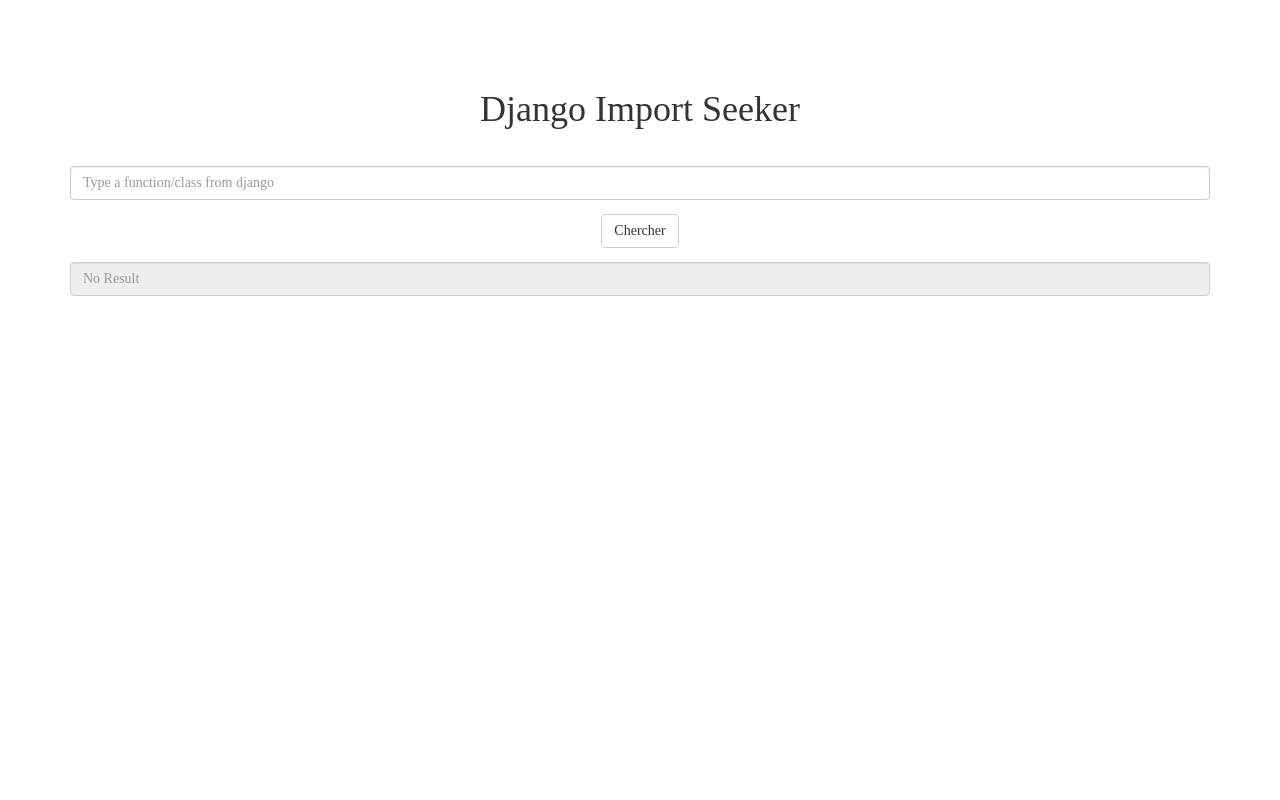
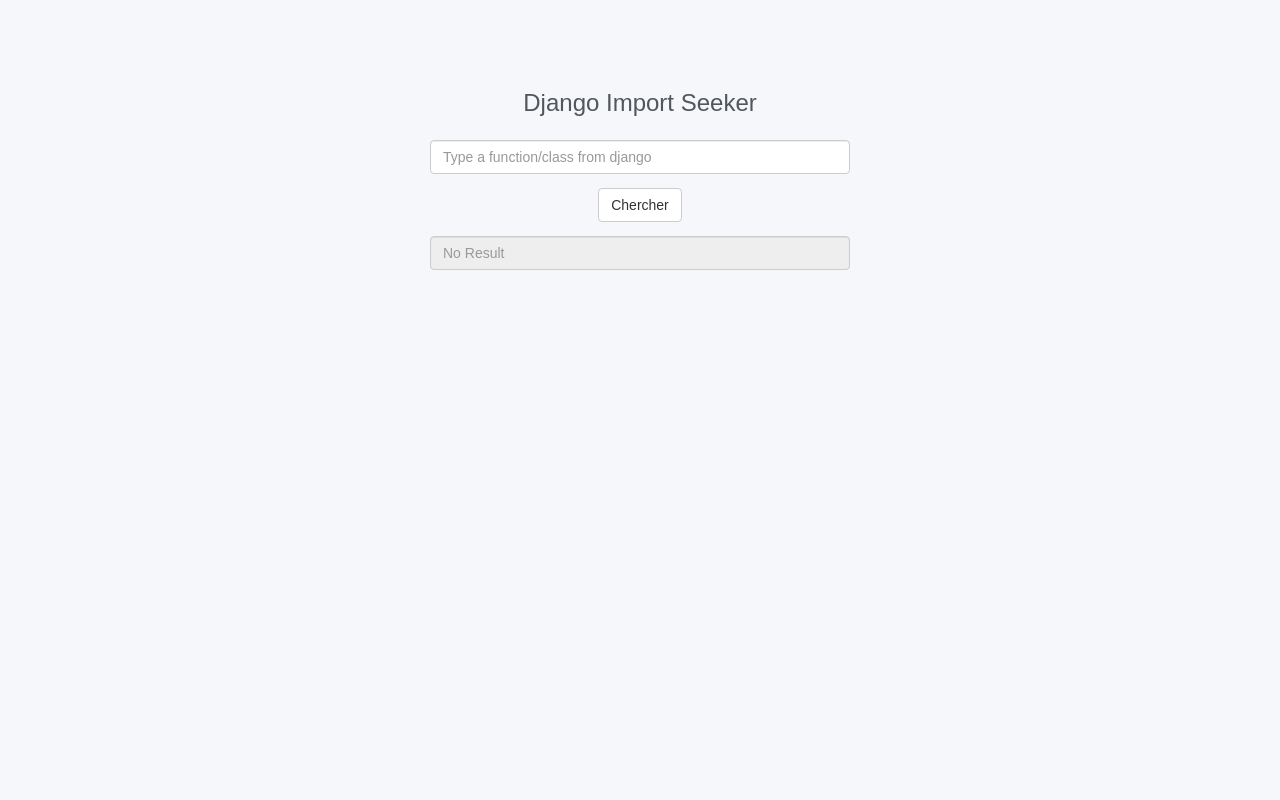
Before and after one commit to romgar/django-import-seeker, a Flask app: page / in a window 1280 px wide. Run offline with Flask 2, Linux system fonts and the light colour scheme; some libraries are stand-ins or nearby versions.

Commit message:
Some minor design changes

```diff
--- a/static/css/djangois.css
+++ b/static/css/djangois.css
@@ -1,14 +1,31 @@
 
-#main-container {
-    font-family: 'Source Sans Pro', 'sans-serif';
-    margin-top: 5em;
-    text-align: center;
+html {
+    background-color: #F5F7FA;
+}
+
+body {
+    background-color: inherit;
 }
 
 h1 {
     margin-bottom: 1em;
+    color: #52575C;
+    font-weight: 300;
+    font-size: 24px;
 }
 
 button {
     margin-top: 1em;
 }
+
+input {
+    max-width: 30em;
+    margin-left: auto;
+    margin-right: auto;
+}
+
+#main-container {
+    font-family: 'Source Sans Pro', sans-serif;
+    margin-top: 5em;
+    text-align: center;
+}
```
